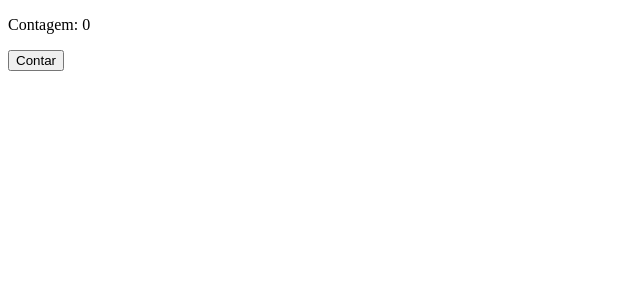
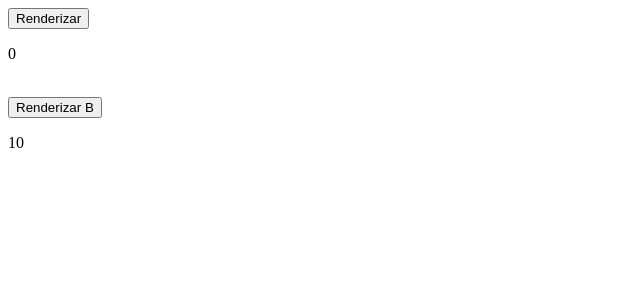
Before and after one commit to NathaliaZuza/React-JS, a React (Create React App) app in the folder app01/: page / in a window 1280 px wide. Shown: the top 300 px of the page, without its empty margins (0-640 px from the left). Built offline with nearby package versions, Linux system fonts and the light colour scheme; no server answers.

Commit message:
useEffect

```diff
--- a/app01/src/App.js
+++ b/app01/src/App.js
@@ -1,20 +1,66 @@
-import React,{useState,useEffect} from 'react'
+
+import React,{useState, useEffect} from 'react'
+
 
 export default function App(){
 
-  const [contagem,setContagem]=useState(0)
+  const [count, setCount]=useState(0)
+  const [countB, setCountB]=useState(10)
+  const [user, setUser]=useState()
 
-  useEffect(
-    ()=>{
-      console.log("Página carregada")
-      document.title= 'Contagem: '+contagem
+  // Roda toda vez que a página é atualizada, pois não foi atribuido uma condição de dependência a ele
+  useEffect(() =>{
+    console.log("Roda a cada renderização")
+    console.log(user)
+  })
+
+  // Roda apenas quando o count for chamado, independente se a página atualizou ou não
+  useEffect(() =>{
+    console.log("Só roda ao implementar valor")
+  }, [count])
+
+   // Só executa quando a página  é carregada
+  useEffect(() =>{
+    console.log("Só executa uma vez")
+  }, [])
+
+  // clean up function
+  useEffect(()=>{
+    const timer = setTimeout(() => {
+      console.log(`O incrementador foi alterado ${count} vezes`)
+    }, 2000)
+    return () => {
+      clearTimeout(timer)
     }
-  )
+  }, [count])
+
+  // Fetch pra pegar api
+  useEffect(() =>{
+    fetch(`http://api.github.com/users/NathaliaZuza`)
+    .then((res) => res.json())
+    .then((json) => setUser(json))
+  },  [])
+
+
 
   return(
     <>
-    <p>Contagem: {contagem}</p>
-    <button onClick={()=>setContagem(contagem+1)}>Contar</button>
+      <button onClick={() =>setCount(prevCount => prevCount + 1)}>Renderizar</button>
+      <p>{count}</p> <br/>
+
+      <button onClick={() =>setCountB(prevCount => prevCount + 1)}>Renderizar B</button>
+      <p>{countB}</p>
+
+      {user  && (
+        <div>
+          <p>Meus dados: </p>
+          <h3>{user.name}</h3>
+          <p>
+            Site:<p>{user.public_repos}</p>
+          </p>
+          <img src={user.avatar_url}></img>
+        </div>
+       )}
     </>
   )
 }
```
